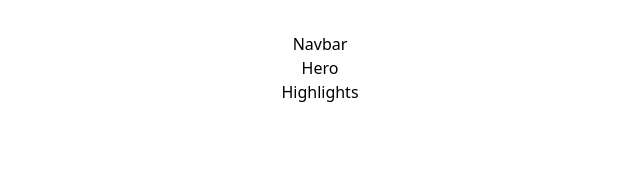
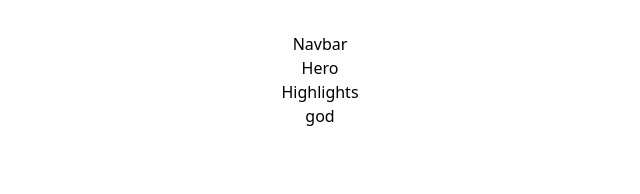
Before and after one commit to ggssDEVESH/apple_website, a React (Vite) app: page / in a window 1280 px wide. Shown: the top 194 px of the page, without its empty margins (320-960 px from the left). Built offline with nearby package versions, Linux system fonts and the light colour scheme.

Commit message:
added text in app.jsx

```diff
--- a/src/App.jsx
+++ b/src/App.jsx
@@ -9,6 +9,7 @@ function App() {
       <Navbar />
       <Hero />
       <Highlights />
+      <p>god</p>
     </main>
   );
 }
```
